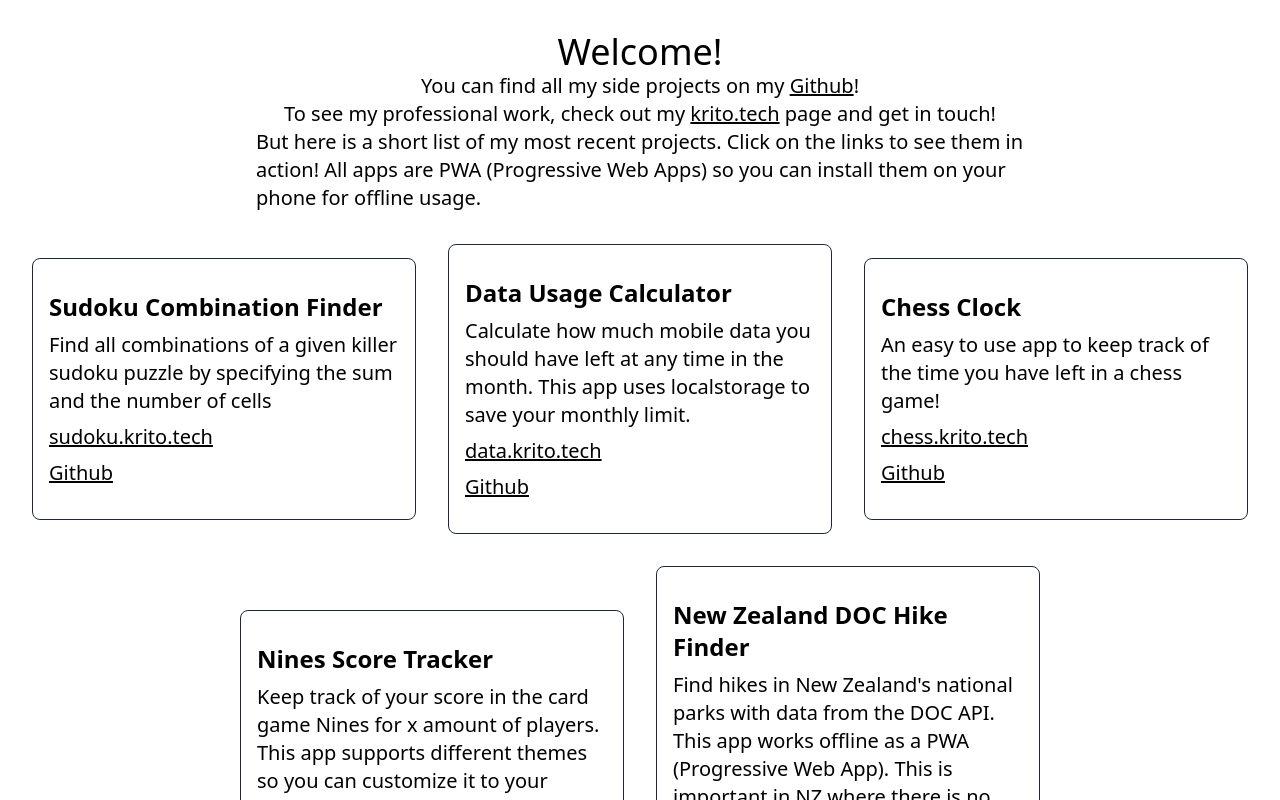
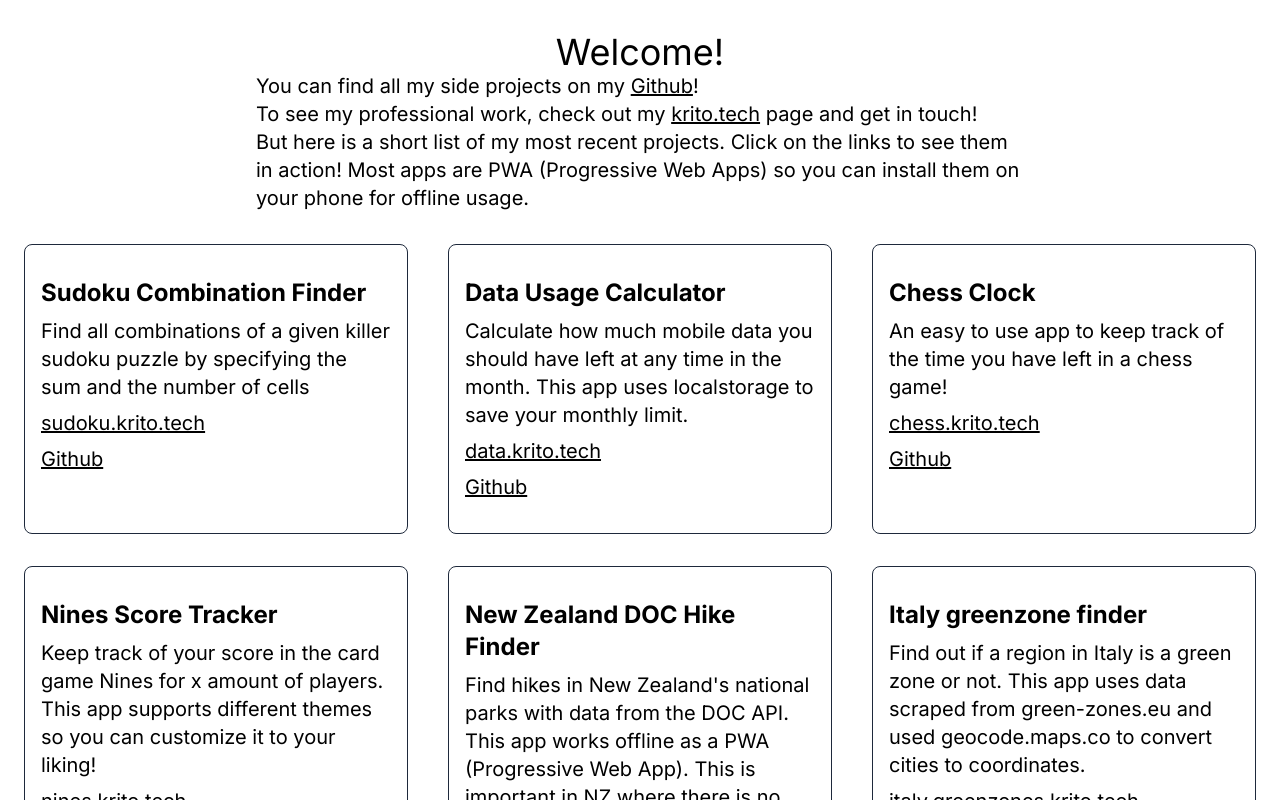
Before and after one commit to timsun28/timo-site-hub, a Next.js app: page / in a window 1280 px wide. Shown: the top 800 px of the page. Built offline with nearby package versions, Linux system fonts and the light colour scheme.

Commit message:
Update packages, app router, content

```diff
--- /dev/null
+++ b/app/layout.tsx
@@ -0,0 +1,18 @@
+import type { Metadata } from "next";
+import { Inter } from "next/font/google";
+import "@/styles/globals.css";
+
+const inter = Inter({ subsets: ["latin"], display: "swap" });
+
+export const metadata: Metadata = {
+    title: "Krito site hub",
+    description: "An easy to use site to find all my side projects and apps!",
+};
+
+export default function RootLayout({ children }: { children: React.ReactNode }) {
+    return (
+        <html lang="en">
+            <body className={`${inter.className} dark:bg-slate-800`}>{children}</body>
+        </html>
+    );
+}
--- a/pages/index.tsx
+++ b/app/page.tsx
@@ -41,17 +41,18 @@ export default function Home() {
             url: "hike.krito.tech",
             github: "https://github.com/timsun28/NextJS-DOC-App",
         },
+        {
+            title: "Italy greenzone finder",
+            description:
+                "Find out if a region in Italy is a green zone or not. This app uses data scraped from green-zones.eu and used geocode.maps.co to convert cities to coordinates.",
+            url: "italy.greenzones.krito.tech",
+            github: "https://github.com/timsun28/italy.greenzones.krito.tech",
+        },
     ];
     return (
-        <>
-            <Head>
-                <title>Timo&apos;s apps</title>
-                <meta name="description" content="Generated by create next app" />
-                <meta name="viewport" content="width=device-width, initial-scale=1" />
-                <link rel="icon" href="/favicon.ico" />
-            </Head>
-            <main className="flex flex-col items-center h-screen m-4 mt-8 dark:text-white">
-                <h1 className="text-4xl">Welcome!</h1>
+        <main className="flex flex-col  h-screen m-4 mt-8 dark:text-white">
+            <h1 className="text-4xl text-center">Welcome!</h1>
+            <div className="mx-auto">
                 <p className="text-xl">
                     You can find all my side projects on my{" "}
                     <a href="https://github.com/timsun28" className="underline" target="_blank" rel="noreferrer">
@@ -67,10 +68,12 @@ export default function Home() {
                     page and get in touch!
                 </p>
                 <p className="max-w-3xl text-xl">
-                    But here is a short list of my most recent projects. Click on the links to see them in action! All
+                    But here is a short list of my most recent projects. Click on the links to see them in action! Most
                     apps are PWA (Progressive Web Apps) so you can install them on your phone for offline usage.
                 </p>
-                <div className="flex flex-wrap items-center justify-center gap-8 mt-8">
+            </div>
+
+            <div className="flex flex-wrap mx-auto justify-evenly gap-8 mt-8">
                 {sites.map((site, index) => (
                     <div
                         key={index}
@@ -78,12 +81,7 @@ export default function Home() {
                     >
                         <h2 className="text-2xl font-bold">{site.title}</h2>
                         <p className="text-xl">{site.description}</p>
-                            <a
-                                href={`https://${site.url}`}
-                                target="_blank"
-                                rel="noreferrer"
-                                className="text-xl underline"
-                            >
+                        <a href={`https://${site.url}`} target="_blank" rel="noreferrer" className="text-xl underline">
                             {site.url}
                         </a>
                         <a href={site.github} target="_blank" rel="noreferrer" className="text-xl underline">
@@ -93,6 +91,5 @@ export default function Home() {
                 ))}
             </div>
         </main>
-        </>
     );
 }
--- a/pages/_app.tsx
+++ /dev/null
@@ -1,6 +0,0 @@
-import '../styles/globals.css'
-import type { AppProps } from 'next/app'
-
-export default function App({ Component, pageProps }: AppProps) {
-  return <Component {...pageProps} />
-}
--- a/pages/_document.tsx
+++ /dev/null
@@ -1,13 +0,0 @@
-import { Html, Head, Main, NextScript } from "next/document";
-
-export default function Document() {
-    return (
-        <Html lang="en">
-            <Head />
-            <body className=" dark:bg-slate-800">
-                <Main />
-                <NextScript />
-            </body>
-        </Html>
-    );
-}
--- a/pages/api/hello.ts
+++ /dev/null
@@ -1,13 +0,0 @@
-// Next.js API route support: https://nextjs.org/docs/api-routes/introduction
-import type { NextApiRequest, NextApiResponse } from 'next'
-
-type Data = {
-  name: string
-}
-
-export default function handler(
-  req: NextApiRequest,
-  res: NextApiResponse<Data>
-) {
-  res.status(200).json({ name: 'John Doe' })
-}
--- a/tailwind.config.js
+++ /dev/null
@@ -1,8 +0,0 @@
-/** @type {import('tailwindcss').Config} */
-module.exports = {
-    content: ["./pages/**/*.{js,ts,jsx,tsx}", "./components/**/*.{js,ts,jsx,tsx}"],
-    theme: {
-        extend: {},
-    },
-    plugins: [],
-};
--- /dev/null
+++ b/tailwind.config.ts
@@ -0,0 +1,10 @@
+import type { Config } from "tailwindcss";
+
+const config: Config = {
+    content: [
+        "./pages/**/*.{js,ts,jsx,tsx,mdx}",
+        "./components/**/*.{js,ts,jsx,tsx,mdx}",
+        "./app/**/*.{js,ts,jsx,tsx,mdx}",
+    ],
+};
+export default config;
```
Also changed, not shown: package.json (+12 -12 lines), tsconfig.json (+26 -6 lines), 1 other file (tests, documents, lock files or other folders). Lines whose indentation alone changed are shown as unchanged.
